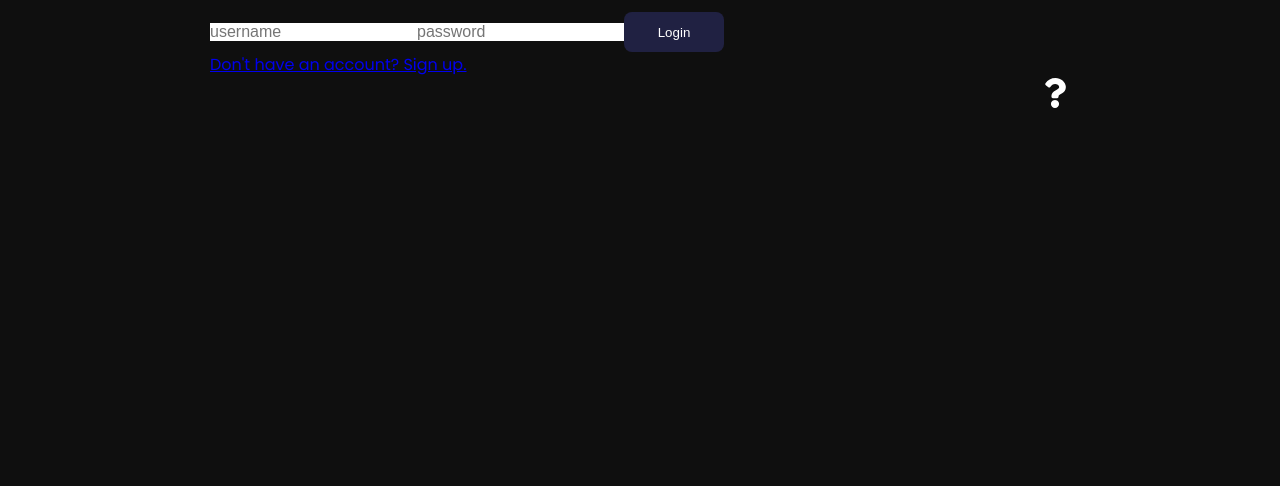
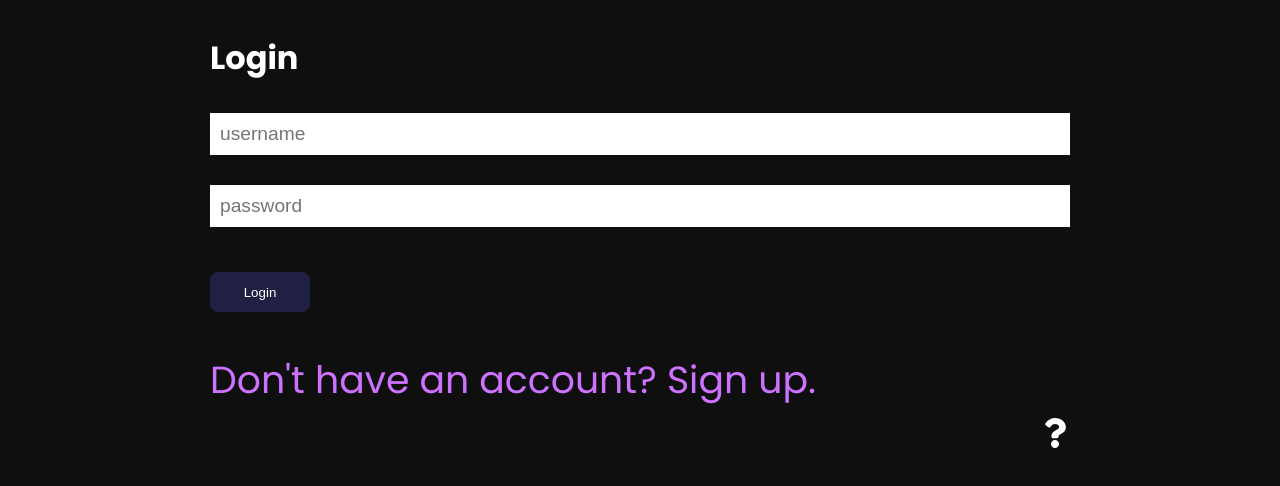
Before and after one commit to 2110-FTB-PT/troubleshooters, a React app: page /login in a window 1280 px wide. Shown: the part 154-640 px from the top of the page. Built offline with nearby package versions, Linux system fonts and the light colour scheme; no server answers.

Commit message:
login and reg styling

```diff
--- a/src/components/Login.js
+++ b/src/components/Login.js
@@ -4,17 +4,17 @@ import { useNavigate, Link } from 'react-router-dom';
 import { useUserContext } from "../context/UserContext";
 import Button from "../shared/Button";
 
-const Login =  () => {
+const Login = () => {
     const { setToken } = useUserContext()
 
     const navigate = useNavigate();
     const [username, setUsername] = useState('');
     const [password, setPassword] = useState('');
     const [message, setMessage] = useState('');
-    const handleLogin = async (e)=> {
+    const handleLogin = async (e) => {
         e.preventDefault();
         try {
-        const [token, message] = await login(username,password);
+            const [token, message] = await login(username, password);
             setMessage[message];
             setToken(token);
             navigate('/')
@@ -24,11 +24,11 @@ const Login =  () => {
         }
     }
     return (
-        <form>
-            <h1>Login</h1>
+        <form className="loginForm">
+            <h1 className="Login">Login</h1>
             {message && <div>{message}</div>}
-            <input placeholder="username" value={username} onChange={(event) => {setUsername(event.target.value)}}/>
-            <input placeholder="password" type="password" value={password} onChange={(event) => {setPassword(event.target.value)}}/>
+            <input className="loginBtn" placeholder="username" value={username} onChange={(event) => { setUsername(event.target.value) }} />
+            <input className="loginBtn" placeholder="password" type="password" value={password} onChange={(event) => { setPassword(event.target.value) }} />
             <Button onClick={handleLogin}>Login</Button>
             <div><Link to={'/register'}>Don't have an account? Sign up.</Link></div>
         </form>
--- a/src/components/Register.js
+++ b/src/components/Register.js
@@ -1,4 +1,4 @@
-import {useState} from 'react';
+import { useState } from 'react';
 import { register } from '../api';
 import { useNavigate, Link } from 'react-router-dom';
 import { useUserContext } from '../context/UserContext';
@@ -8,34 +8,33 @@ const Register = () => {
     const navigate = useNavigate();
     const [username, setUsername] = useState('');
     const [password, setPassword] = useState('');
-    const  [error, setError] = useState('');
+    const [error, setError] = useState('');
     const [email, setEmail] = useState('');
     const [message, setMessage] = useState('');
     const { setToken } = useUserContext();
-    const submit = async (e)=> {
+    const submit = async (e) => {
         e.preventDefault();
         try {
-            const [newToken,message] = await register(username,password,email);
+            const [newToken, message] = await register(username, password, email);
             setToken(newToken);
             setMessage(message);
             navigate('/');
         }
-        catch(error) {
+        catch (error) {
             console.error(error);
             console.log(error.response);
             setMessage(error.response.data.message);
         }
     }
     return (
-        <form>
-            <h1>Register</h1>
+        <form className="loginForm">
+            <h1 className="Login">Register</h1>
             {message && <div>{message}</div>}
-            <input placeholder="email" value={email} onChange={(event) => {setEmail(event.target.value)}}/>
-            <input placeholder="username" value={username} onChange={(event) => {setUsername(event.target.value)}}/>
-            <input placeholder="password" type="password" value={password} onChange={(event) => {setPassword(event.target.value)}}/>
+            <input className="loginBtn" placeholder="email" value={email} onChange={(event) => { setEmail(event.target.value) }} />
+            <input className="loginBtn" placeholder="username" value={username} onChange={(event) => { setUsername(event.target.value) }} />
+            <input className="loginBtn" placeholder="password" type="password" value={password} onChange={(event) => { setPassword(event.target.value) }} />
             <Button onClick={submit} disabled={username.length === 0 || password.length === 0}>Register</Button>
             <div><Link to={'/login'}>Already have an account? Log in.</Link></div>
-
         </form>
     );
 }
--- a/src/index.css
+++ b/src/index.css
@@ -22,6 +22,30 @@ ul {
   max-width: 900px;
   margin: auto;
   padding: 0 20px;
+}
+
+a{
+  color: rgb(205, 113, 255);
+  text-decoration: none;
+  font-size: calc(25px + 1vw);
+display: flex;
+line-height: 2;
+line-height: calc(1.1em + 2);
+}
+
+.loginForm{
+  display: flex;
+  flex-direction: column;
+  row-gap: 30px;
+}
+
+.Login{
+  margin-top: 10%;
+}
+
+.loginBtn{
+  padding: 10px 10px 10px 10px;
+  font-size: larger;
 }
 
 #mySidenav {
```
Lines whose indentation alone changed are shown as unchanged.
